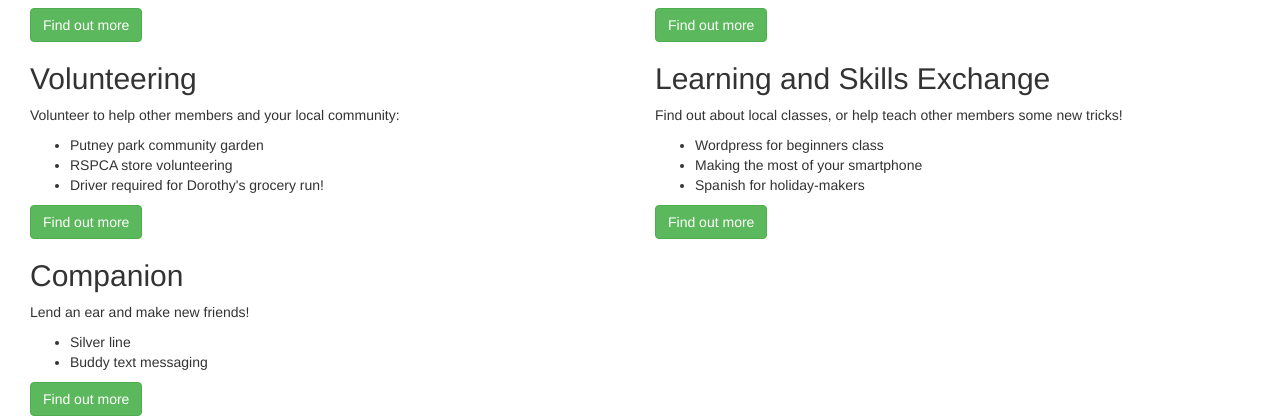
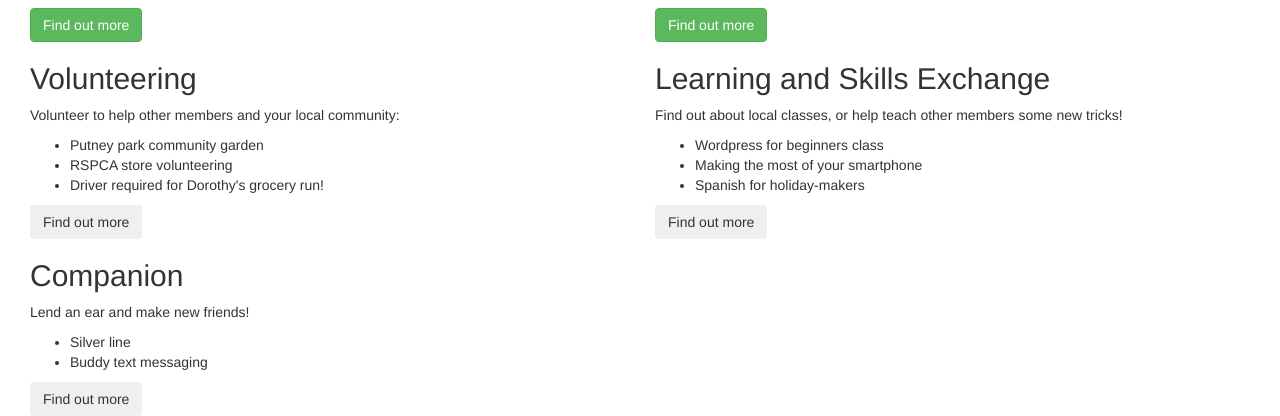
Before and after one commit to lampholder/maria-health, a PHP site: page /home.php in a window 1280 px wide. Shown: the part 417-833 px from the top of the page. Run offline with PHP 8.4, Linux system fonts and the light colour scheme; some libraries are stand-ins or nearby versions.

Commit message:
looping things togetehr

```diff
--- a/home.php
+++ b/home.php
@@ -50,9 +50,11 @@
             <li>Montly matinée</li>
             <li>Festival of lights</li>
         </ul>
+        <form action="events.php">
             <button type="submit" value="Register" class="btn btn-success" id="submit">
                 Find out more
             </button>
+        </form>
     </div>
 
     <div class="col-md-6">
@@ -64,9 +66,11 @@
             <li>Health quizes</li>
             <li>Advocacy and support groups</li>
         </ul>
+        <form action="health.php">
             <button type="submit" value="Register" class="btn btn-success" id="submit">
                 Find out more
             </button>
+        </form>
     </div>
 
     <div class="col-md-6">
@@ -77,7 +81,7 @@
             <li>RSPCA store volunteering</li>
             <li>Driver required for Dorothy's grocery run!</li>
         </ul>
-        <button type="submit" value="Register" class="btn btn-success" id="submit">
+        <button type="submit" value="Register" class="btn" id="submit">
             Find out more
         </button>
     </div>
@@ -90,7 +94,7 @@
             <li>Making the most of your smartphone</li>
             <li>Spanish for holiday-makers</li>
         </ul>
-        <button type="submit" value="Register" class="btn btn-success" id="submit">
+        <button type="submit" value="Register" class="btn" id="submit">
             Find out more
         </button>
     </div>
@@ -102,7 +106,7 @@
             <li>Silver line</li>
             <li>Buddy text messaging</li>
         </ul>
-        <button type="submit" value="Register" class="btn btn-success" id="submit">
+        <button type="submit" value="Register" class="btn" id="submit">
             Find out more
         </button>
     </div>
--- a/questionnaire.php
+++ b/questionnaire.php
@@ -48,7 +48,7 @@
                     <h3 class="panel-title">Community Needs Questionnaire</h3>
                 </div>
                 <div class="panel-body">
-                    <form class="form" role="form">
+                    <form class="form" role="form" action="home.php">
                         <div class="form-group">
                             <label for="friends">How often do you meet friends/family in a week?</label>
                             <select class="form-control" id="friends">
--- a/register.php
+++ b/register.php
@@ -45,7 +45,7 @@
                     <h3 class="panel-title">Register</h3>
                 </div>
                 <div class="panel-body">
-                    <form class="form" role="form">
+                    <form class="form" role="form" action="questionnaire.php">
                         <div class="form-group">
                             <label for="first_name">First name:</label>
                             <input type="text" id="first_name" class="form-control" placeholder="First name" aria-describedby="basic-addon1">
```
Lines whose indentation alone changed are shown as unchanged.
